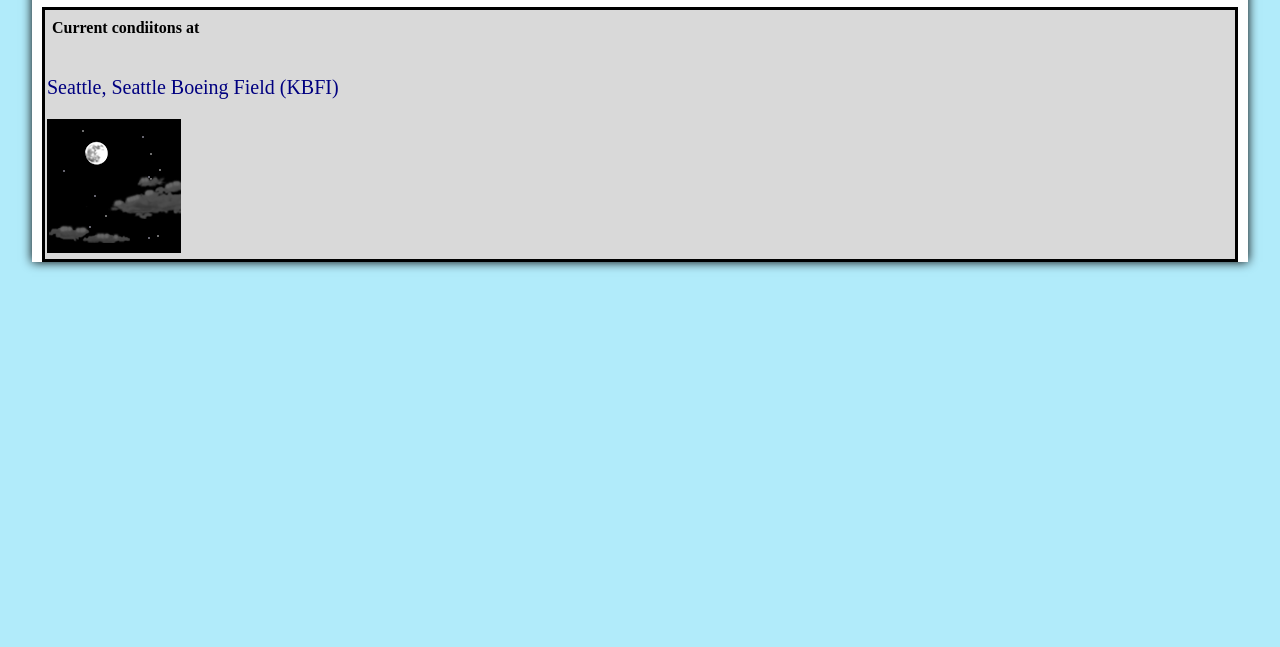
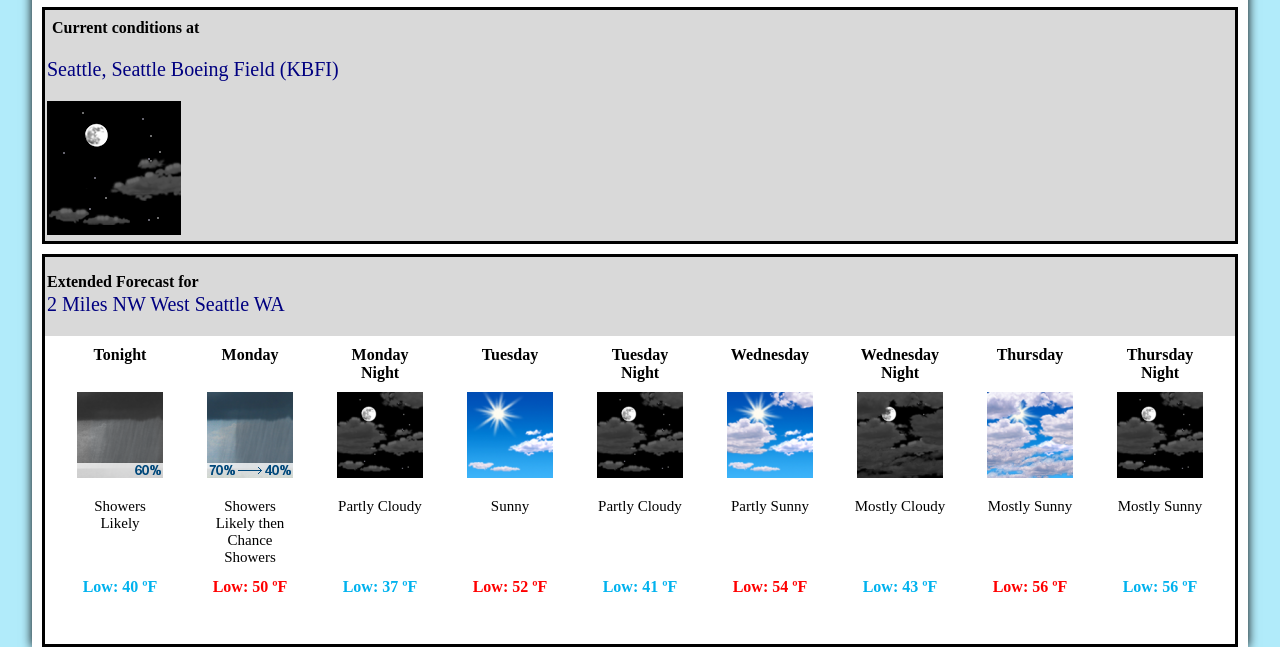
Before and after one commit to YC2015/Class14, a plain HTML site: page weather.html in a window 1280 px wide. Shown: the part 265-912 px from the top of the page. Before the commit the page ends 800 px from the top, so only its background shows below. Drawn offline with Linux system fonts and the light colour scheme.

Commit message:
footer section added

```diff
--- a/weather.css
+++ b/weather.css
@@ -118,4 +118,79 @@ h4 {
 .center-font {
   font-size: 20px;
   color: navy;
+  margin-top: 2px;
 }
+
+.extendedtext{
+  margin-bottom: 2px;
+  font-weight: bold;
+}
+
+.dailynightlybox{
+  width: 11.11%;
+  margin-top: 0px;
+  align-items: center;
+  height: 11.11%;
+}
+
+.top{
+  margin-top: 0px;
+  height: 30px;
+  text-align: center;
+  font-weight: bold;
+}
+
+.image{
+  height: 40%;
+  text-align: center;
+  margin-top: 10px;
+}
+
+.weather{
+  height: 50px;
+  text-align: center;
+  font-size: 15px;
+}
+
+.lowblue{
+  height: 50px;
+  text-align: center;
+  margin-top: 30px;
+  font-weight: bold;
+  color: #00B2EE;
+}
+.lowred{
+  height: 50px;
+  text-align: center;
+  margin-top: 30px;
+  font-weight: bold;
+  color: red;
+}
+
+
+
+
+#footersection{
+  border-color: black;
+  border-style: solid;
+  padding: 0px;
+  margin: 10px;
+  background-color:  #d9d9d9;
+}
+
+#extendedforecastbar {
+  background-color:  #d9d9d9;
+  padding-left: 2px;
+}
+
+#extendedforecastpics{
+  display: flex;
+  justify-content: space-around;
+  margin-top: 10px;
+  border-top: 0px;
+  padding-top: 10px;
+  background-color: white;
+  padding-left: 10px;
+  padding-right: 10px;
+
+}
--- a/weather.html
+++ b/weather.html
@@ -61,7 +61,7 @@
 
       <section id='gen-center-one'>
         <section id='center-header'>
-          <h4>Current condiitons at</h4><br>
+          <h4>Current conditions at</h4><br>
           <p class='center-font'>Seattle, Seattle Boeing Field (KBFI)</p>
         </section>
         <section id='gen-center-detail'>
@@ -69,6 +69,69 @@
         </section>
       </section>
 
+      <section id='footersection'>
+        <div id='extendedforecastbar'>
+          <p class='extendedtext'>Extended Forecast for</p>
+          <p class= 'center-font'>2 Miles NW West Seattle WA</p>
+        </div>
+        <div id='extendedforecastpics'>
+          <div class = 'dailynightlybox'>
+            <p class = 'top'>Tonight</p>
+            <p class = 'image'><img src ='assets/nshra60.png'></p>
+            <p class = 'weather'>Showers <br> Likely</p>
+            <p class = 'lowblue' 'blue'>Low: 40 ºF</p>
+          </div>
+          <div class = 'dailynightlybox'>
+            <p class = 'top'>Monday</p>
+            <p class = 'image'><img src ='assets/DualImage.png'></p>
+            <p class = 'weather'>Showers <br>Likely then<br>Chance<br>Showers</p>
+            <p class = 'lowred' 'red'>Low: 50 ºF</p>
+          </div>
+          <div class = 'dailynightlybox'>
+            <p class = 'top'>Monday <br>Night</p>
+            <p class = 'image'><img src ='assets/nsct.png'></p>
+            <p class = 'weather'>Partly Cloudy</p>
+            <p class = 'lowblue' id = 'blue'>Low: 37 ºF</p>
+          </div>
+          <div class = 'dailynightlybox'>
+            <p class = 'top'>Tuesday</p>
+            <p class = 'image'><img src ='assets/few.png'></p>
+            <p class = 'weather'>Sunny</p>
+            <p class = 'lowred' id = 'red'>Low: 52 ºF</p>
+          </div>
+          <div class = 'dailynightlybox'>
+            <p class = 'top'>Tuesday <br>Night</p>
+            <p class = 'image'><img src ='assets/nsct.png'></p>
+            <p class = 'weather'>Partly Cloudy</p>
+            <p class = 'lowblue' id = 'blue'>Low: 41 ºF</p>
+          </div>
+          <div class = 'dailynightlybox'>
+            <p class = 'top'>Wednesday</p>
+            <p class = 'image'><img src ='assets/sct.png'></p>
+            <p class = 'weather'>Partly Sunny</p>
+            <p class = 'lowred' id = 'red'>Low: 54 ºF</p>
+          </div>
+          <div class = 'dailynightlybox'>
+            <p class = 'top'>Wednesday <br> Night</p>
+            <p class = 'image'><img src ='assets/nbkn.png'></p>
+            <p class = 'weather'>Mostly Cloudy</p>
+            <p class = 'lowblue' id ='blue'>Low: 43 ºF</p>
+          </div>
+          <div class = 'dailynightlybox'>
+            <p class = 'top'>Thursday</p>
+            <p class = 'image'><img src ='assets/bkn.png'></p>
+            <p class = 'weather'>Mostly Sunny</p>
+            <p class = 'lowred' id='red'>Low: 56 ºF</p>
+          </div>
+          <div class = 'dailynightlybox'>
+            <p class = 'top'>Thursday <br> Night</p>
+            <p class = 'image'><img src ='assets/nsct.png'></p>
+            <p class = 'weather'>Mostly Sunny</p>
+            <p class = 'lowblue' id='blue'>Low: 56 ºF</p>
+          </div>
+        </div>
+
+      </section>
     </main>
 
   </body>
```
